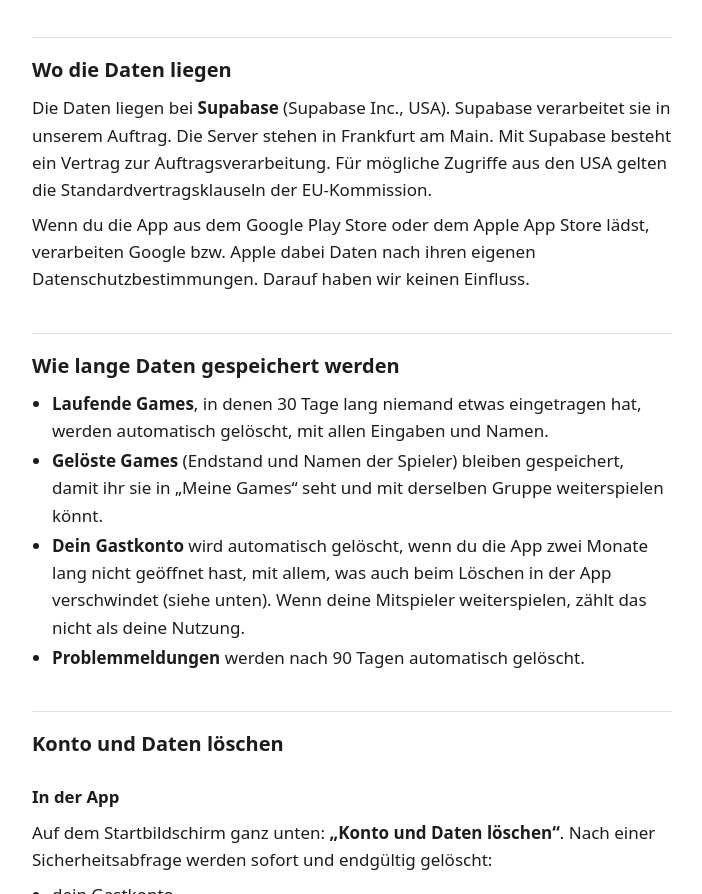
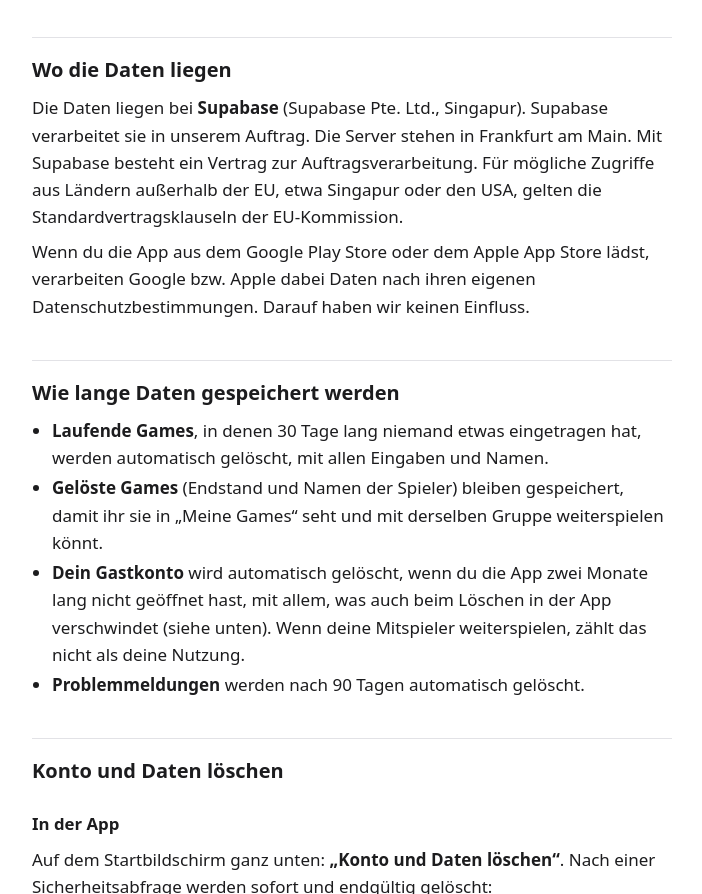
Before and after one commit to Haenrie/mindmates-web, a plain HTML site: page index.html in a window 1280 px wide. Shown: the part 2291-3185 px from the top of the page, without its empty margins (288-990 px from the left). Drawn offline with Linux system fonts and the light colour scheme.

Commit message:
Name Supabase's contracting entity correctly
Co-Authored-By: Claude Opus 5.5 <noreply@anthropic.com>

```diff
--- a/index.html
+++ b/index.html
@@ -115,7 +115,7 @@ E-Mail: <a href="mailto:haenrie.studio@gmail.com">haenrie.studio@gmail.com</a></
 </ul>
 
 <h2 id="empfaenger">Wo die Daten liegen</h2>
-<p>Die Daten liegen bei <strong>Supabase</strong> (Supabase Inc., USA). Supabase verarbeitet sie in unserem Auftrag. Die Server stehen in Frankfurt am Main. Mit Supabase besteht ein Vertrag zur Auftragsverarbeitung. Für mögliche Zugriffe aus den USA gelten die Standardvertragsklauseln der EU-Kommission.</p>
+<p>Die Daten liegen bei <strong>Supabase</strong> (Supabase Pte. Ltd., Singapur). Supabase verarbeitet sie in unserem Auftrag. Die Server stehen in Frankfurt am Main. Mit Supabase besteht ein Vertrag zur Auftragsverarbeitung. Für mögliche Zugriffe aus Ländern außerhalb der EU, etwa Singapur oder den USA, gelten die Standardvertragsklauseln der EU-Kommission.</p>
 <p>Wenn du die App aus dem Google Play Store oder dem Apple App Store lädst, verarbeiten Google bzw. Apple dabei Daten nach ihren eigenen Datenschutzbestimmungen. Darauf haben wir keinen Einfluss.</p>
 
 <h2 id="dauer">Wie lange Daten gespeichert werden</h2>
```
